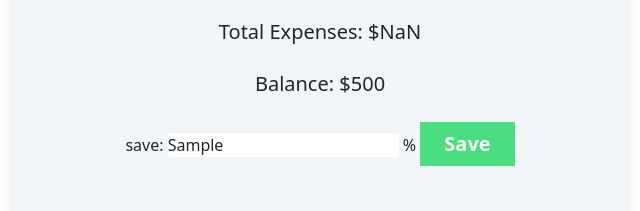
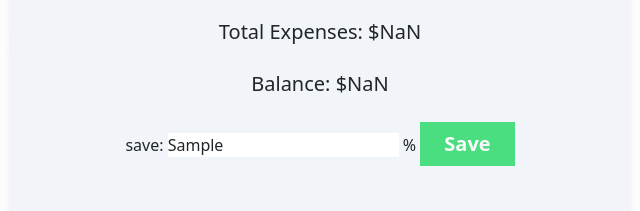
Before and after one commit to mamuntufayel/my-begginer-task-5, a plain HTML site: page index.html in a window 1280 px wide. Both pictures are taken after typing "5", "Sample", "Sample", "Sample", "Sample" into the empty fields and a click on the button "Calculate". Shown: the part 474-685 px from the top of the page, 640-1280 px from the left. Drawn offline with nearby package versions, Linux system fonts and the light colour scheme.

Commit message:
calculate done

```diff
--- a/index.html
+++ b/index.html
@@ -43,7 +43,8 @@
                     <h3 class="text-center text-xl font-medium text-black-900 my-4">Total Expenses:
                         $<span id="total-expances">500</span>
                     </h3>
-                    <h3 class="text-center text-xl font-medium text-black-900 my-4">Balance: $<span>500</span>
+                    <h3 class="text-center text-xl font-medium text-black-900 my-4">Balance: $<span
+                            id="remaining-balance">500</span>
                     </h3>
                     <p class="text-center my-3">
                         save: <span><input type="text"></span> % <button
--- a/js/app.js
+++ b/js/app.js
@@ -1,20 +1,18 @@
 
 function calculateTotal() {
-    // console.log('clicked');
     const foodExpances = document.getElementById('food-expenses').value;
     const rentExoances = document.getElementById('rent-expenses').value;
     const clothingExoances = document.getElementById('clothes-expenses').value;
     const totalExpancesInSum = parseInt(foodExpances) + parseInt(rentExoances) + parseInt(clothingExoances);
     console.log(totalExpancesInSum);
     const totalExpance = document.getElementById('total-expances');
-    const totalExpanceValue = totalExpance.innerText;
     totalExpance.innerText = totalExpancesInSum;
-    // return totalExpance.innerText;
+
+
+    const totalIncomeInput = document.getElementById('total-income');
+    const totalIncomeInputValue = totalIncomeInput.value;
+    const balanceInput = document.getElementById('remaining-balance');
+    const balanceInputValue = balanceInput.innerText;
+    const gettingBalance = parseInt(totalIncomeInputValue) - parseInt(totalExpancesInSum);
+    balanceInput.innerText = gettingBalance;
 }
-
-// const totalIncome = document.getElementById('total-income');
-// const totalIncomeValue = totalIncome.value;
-// const remainingBalanceInput = document.getElementById('the-balance');
-// const remainingBalanceInputValue = remainingBalanceInput.innerText;
-// const remainingBalanceValue = totalIncomeValue - calculateTotal();
-// remainingBalanceInput.innerText = remainingBalanceValue;
```
